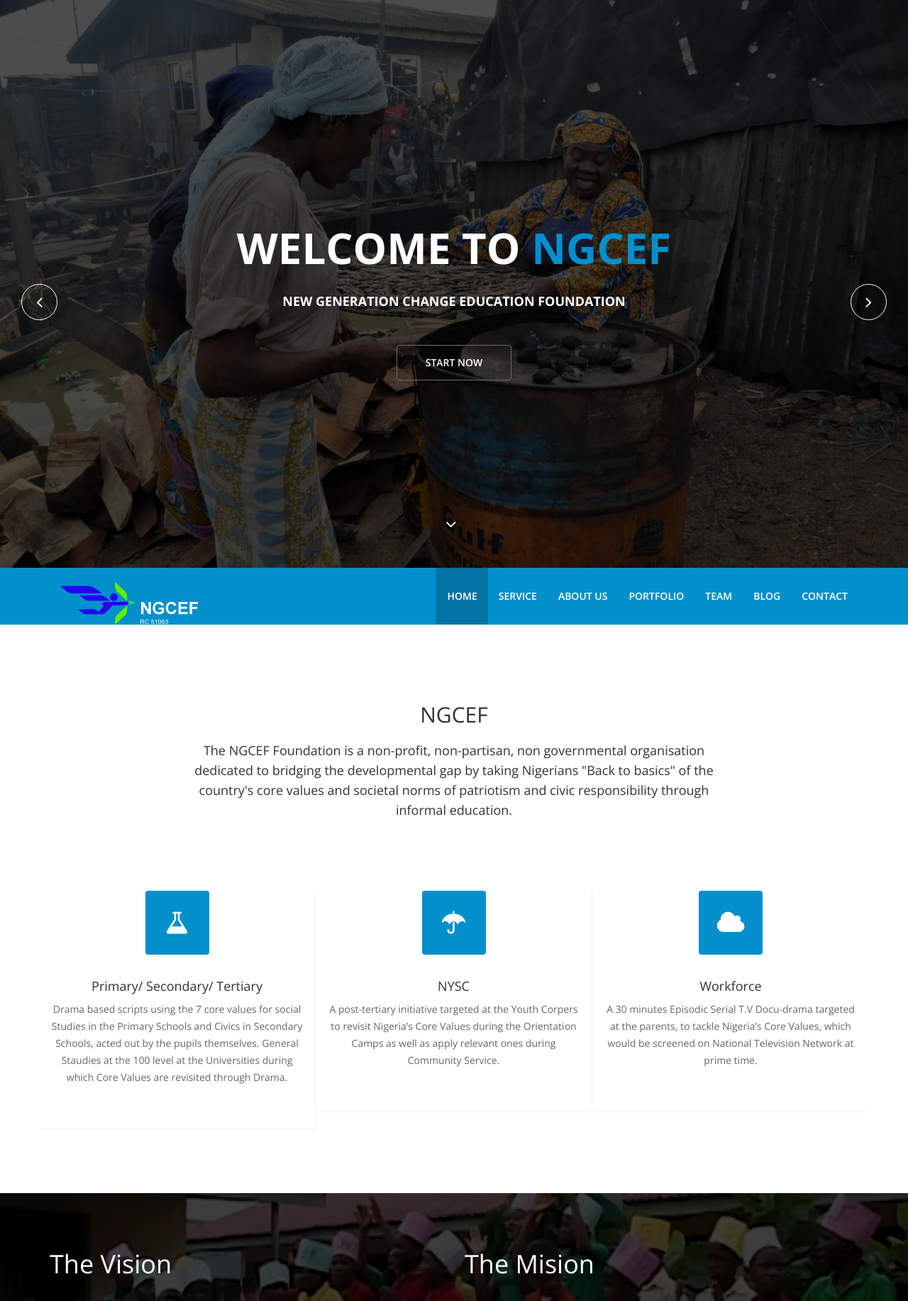
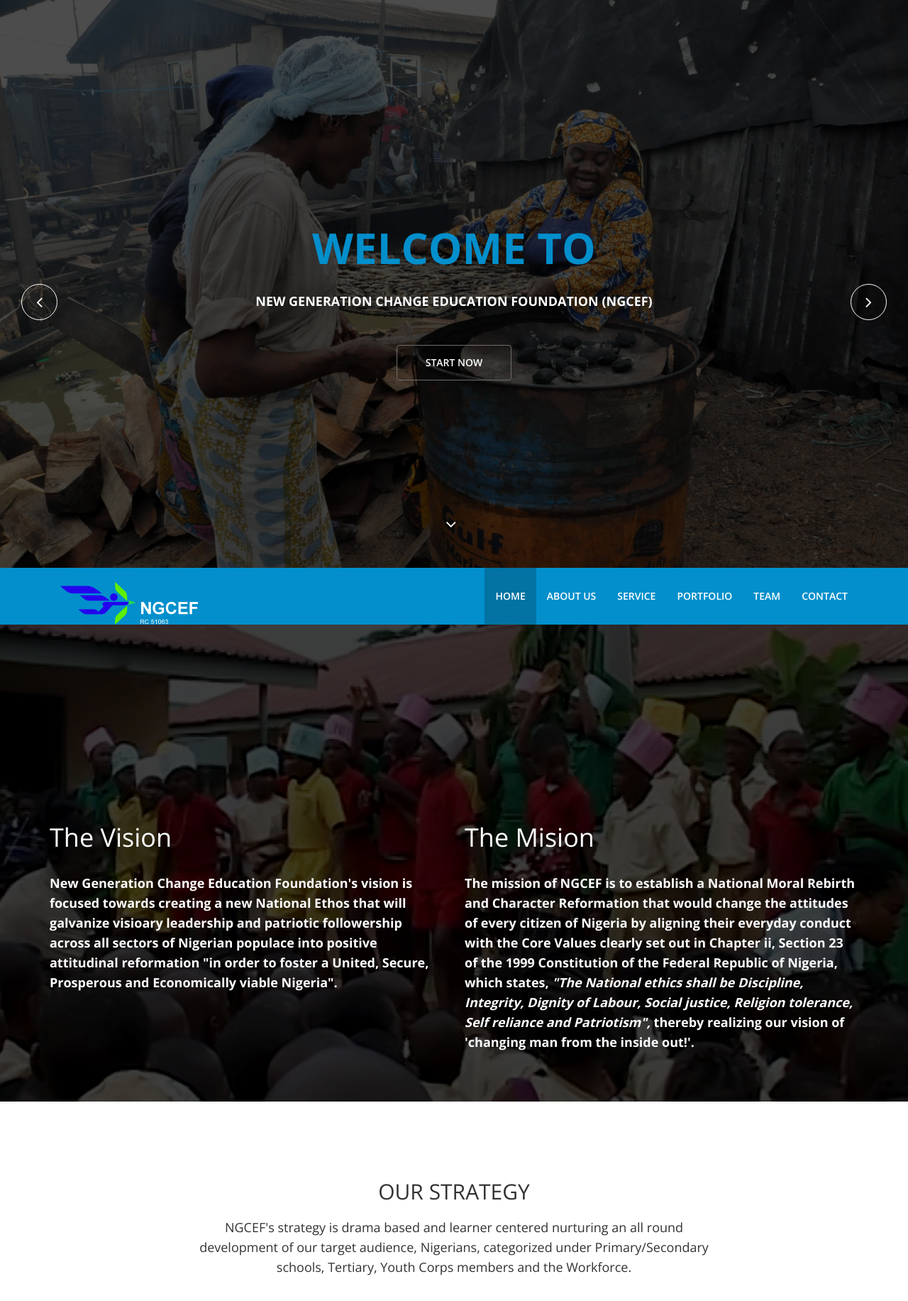
Before and after one commit to dimejiajasin/NGCEFWEBProject, a PHP site: page /src/views/index.html in a window 1280 px wide. Shown: the top 1833 px of the page at 71% size. Run offline with PHP 8.4, Linux system fonts and the light colour scheme; some libraries are stand-ins or nearby versions.

Commit message:
Updates from feedback from client.

```diff
--- a/package.json
+++ b/package.json
@@ -13,6 +13,7 @@
   "dependencies": {
     "consolidate": "^0.14.1",
     "express": "^4.14.0",
+    "google-maps": "^3.2.1",
     "nunjucks": "^2.4.2"
   }
 }
--- a/public/css/main.css
+++ b/public/css/main.css
@@ -584,7 +584,7 @@
 **************************/
 #features {
   text-align: center;
-  background-image: url(../images/features-bg.jpg);
+  background-image: url(../images/DSC_0184.JPG);
 }
 
 #features i {
--- a/src/views/index.html
+++ b/src/views/index.html
@@ -36,30 +36,30 @@
       <div class="carousel-inner">
         <div class="item active" style="background-image: url(images/slider/DSC_0581.JPG)">
           <div class="caption">
-            <h1 class="animated fadeInLeftBig">Welcome to <span>NGCEF</span></h1>
-            <p class="animated fadeInRightBig"><strong>NEW GENERATION CHANGE EDUCATION FOUNDATION</strong></p>
-            <a data-scroll class="btn btn-start animated fadeInUpBig" href="#services">Start now</a>
+            <h1 class="animated fadeInLeftBig"><span>Welcome to </span></h1>
+            <p class="animated fadeInRightBig"><strong>NEW GENERATION CHANGE EDUCATION FOUNDATION (NGCEF)</strong></p>
+            <a data-scroll class="btn btn-start animated fadeInUpBig" href="#about-us">Start now</a>
           </div>
         </div>
         <div class="item" style="background-image: url(images/slider/DSC_0653.JPG)">
           <div class="caption">
-            <h1 class="animated fadeInLeftBig"><span>OUR MISSION</span> : Social Agents... </h1>
-            <p class="animated fadeInRightBig">Changing Nigeria from the inside out</p>
-            <a data-scroll class="btn btn-start animated fadeInUpBig" href="#services">Start now</a>
+            <h1 class="animated fadeInLeftBig"><span>  Social Agents</span> </h1>
+            <p class="animated fadeInRightBig">Changing man from the inside out!</p>
+            <a data-scroll class="btn btn-start animated fadeInUpBig" href="#about-us">Start now</a>
           </div>
         </div>
         <div class="item" style="background-image: url(images/slider/31.jpg)">
           <div class="caption">
             <h1 class="animated fadeInLeftBig">We are <span>Creative</span></h1>
-            <p class="animated fadeInRightBig">Restoring Core Values through Informal Education </p>
-            <a data-scroll class="btn btn-start animated fadeInUpBig" href="#services">Start now</a>
+            <p class="animated fadeInRightBig">Restoring Core Values through Formal and Informal Education </p>
+            <a data-scroll class="btn btn-start animated fadeInUpBig" href="#about-us">Start now</a>
           </div>
         </div>
       </div>
       <a class="left-control" href="#home-slider" data-slide="prev"><i class="fa fa-angle-left"></i></a>
       <a class="right-control" href="#home-slider" data-slide="next"><i class="fa fa-angle-right"></i></a>
 
-      <a id="tohash" href="#services"><i class="fa fa-angle-down"></i></a>
+      <a id="tohash" href="#about-us"><i class="fa fa-angle-down"></i></a>
 
     </div><!--/#home-slider-->
     <div class="main-nav">
@@ -78,75 +78,32 @@
         <div class="collapse navbar-collapse">
           <ul class="nav navbar-nav navbar-right">
             <li class="scroll active"><a href="#home">Home</a></li>
+            <li class="scroll"><a href="#about-us">About Us</a></li>
             <li class="scroll"><a href="#services">Service</a></li>
-            <li class="scroll"><a href="#about-us">About Us</a></li>
             <li class="scroll"><a href="#portfolio">Portfolio</a></li>
             <li class="scroll"><a href="#team">Team</a></li>
-            <li class="scroll"><a href="#blog">Blog</a></li>
+            <!--<li class="scroll"><a href="#blog">Blog</a></li>-->
             <li class="scroll"><a href="#contact">Contact</a></li>
           </ul>
         </div>
       </div>
     </div><!--/#main-nav-->
   </header><!--/#home-->
-  <section id="services">
-    <div class="container">
-      <div class="heading wow fadeInUp" data-wow-duration="1000ms" data-wow-delay="300ms">
-        <div class="row">
-          <div class="text-center col-sm-8 col-sm-offset-2">
-            <h2>NGCEF</h2>
-            <h3 style="line-height: 28px">The NGCEF Foundation is a non-profit, non-partisan, non governmental organisation dedicated to bridging the developmental gap by taking Nigerians "Back to basics" of the country's core values and societal norms of patriotism and civic responsibility through informal education.</h3>
-          </div>
-        </div>
-      </div>
-      <div class="text-center our-services">
-        <div class="row">
-          <div class="col-sm-4 wow fadeInDown" data-wow-duration="1000ms" data-wow-delay="300ms">
-            <div class="service-icon">
-              <i class="fa fa-flask"></i>
-            </div>
-            <div class="service-info">
-              <h3>Primary/ Secondary/ Tertiary</h3>
-              <p>Drama based scripts using the 7 core values for social Studies in the Primary Schools and Civics in Secondary Schools, acted out by the pupils themselves. General Staudies at the 100 level at the Universities during which Core Values are revisited through Drama.</p>
-            </div>
-          </div>
-          <div class="col-sm-4 wow fadeInDown" data-wow-duration="1000ms" data-wow-delay="450ms">
-            <div class="service-icon">
-              <i class="fa fa-umbrella"></i>
-            </div>
-            <div class="service-info">
-              <h3>NYSC</h3>
-              <p>A post-tertiary initiative targeted at the Youth Corpers to revisit Nigeria’s Core Values during the Orientation Camps as well as apply relevant ones during Community Service.</p>
-            </div>
-          </div>
-          <div class="col-sm-4 wow fadeInDown" data-wow-duration="1000ms" data-wow-delay="550ms">
-            <div class="service-icon">
-              <i class="fa fa-cloud"></i>
-            </div>
-            <div class="service-info">
-              <h3>Workforce</h3>
-              <p>A 30 minutes Episodic Serial T.V Docu-drama targeted at the parents, to tackle Nigeria’s Core Values, which would be screened on National Television Network at prime time.</p>
-            </div>
-          </div>
-        </div>
-      </div>
-    </div>
-  </section><!--/#services-->
+
   <section id="about-us" class="parallax">
     <div class="container">
+      <div style="height: 200px"></div>
       <div class="row">
         <div class="col-sm-6">
           <div class="about-info wow fadeInUp" data-wow-duration="1000ms" data-wow-delay="300ms">
             <h1>The Vision</h1>
-            <h3 style="line-height: 28px"><strong>The need for a NATIONAL MORAL REBIRTH and CHARACTER REFORMATION that will galvanize visionary leadership and patriotic followership is much greater now than ever before.
-
-              New Generation Change Education Foundation, NGCEF, inaugurated on March 27, 2013, is all about “Changing Man from the Inside Out” as a result of a deliberate effort, not only at Governmental level, but also in the private sector, civil societies, religious groups, schools and families in attitudinal reformation, focused towards creating a new national ethos.</strong></h3>
+            <h3 style="line-height: 28px"><strong>New Generation Change Education Foundation's vision is focused towards creating a new National Ethos that will galvanize visioary leadership and patriotic followership across all sectors of Nigerian populace into positive attitudinal reformation "in order to foster a United, Secure, Prosperous and Economically viable Nigeria".</strong></h3>
           </div>
         </div>
         <div class="col-sm-6">
           <div class="about-info wow fadeInUp" data-wow-duration="1000ms" data-wow-delay="300ms">
             <h1>The Mision</h1>
-            <h3 style="line-height: 28px"><strong>In essence, NGCEF’s mission is to change the attitude and value system of every boy, every girl, every man, every woman in Nigeria by aligning their everyday conduct with the Core Values clearly set out in Chapter II, Section 23 of the 1999 Constitution of the Federal Republic of Nigeria which states, “The National ethics shall be Discipline, Integrity, Dignity of Labour, Social Justice, Religious Tolerance, Self-Reliance and Patriotism.</strong></h3>
+            <h3 style="line-height: 28px"><strong>The mission of NGCEF is to establish a National Moral Rebirth and Character Reformation that would change the attitudes of every citizen of Nigeria by aligning their everyday conduct with the Core Values clearly set out in Chapter ii, Section 23 of the 1999 Constitution of the Federal Republic of Nigeria, which states, <em>"The National ethics shall be Discipline, Integrity, Dignity of Labour, Social justice, Religion tolerance, Self reliance and Patriotism",</em> thereby realizing our vision of 'changing man from the inside out!'.</strong></h3>
           </div>
 
 
@@ -183,12 +140,57 @@
     </div>
   </section><!--/#about-us-->
 
+  <section id="services">
+    <div class="container">
+      <div class="heading wow fadeInUp" data-wow-duration="1000ms" data-wow-delay="300ms">
+        <div class="row">
+          <div class="text-center col-sm-8 col-sm-offset-2">
+            <h2>OUR STRATEGY </h2>
+            <h3 style="line-height: 28px">NGCEF's strategy is drama based and learner centered nurturing an all round development of our target audience, Nigerians, categorized under Primary/Secondary schools, Tertiary, Youth Corps members and the Workforce.</h3>
+          </div>
+        </div>
+      </div>
+      <div class="text-center our-services">
+        <div class="row">
+          <div class="col-sm-4 wow fadeInDown" data-wow-duration="1000ms" data-wow-delay="300ms">
+            <div class="service-icon">
+              <i class="fa fa-flask"></i>
+            </div>
+            <div class="service-info">
+              <h3>Primary/ Secondary/ Tertiary</h3>
+              <p>Drama based scripts using the 7 core values for Social Studies in the Primary Schools and Civics in Secondary Schools, acted out by the pupils themselves. General Staudies at the 100 level at the Universities during which Core Values are revisited through Drama.</p>
+            </div>
+          </div>
+          <div class="col-sm-4 wow fadeInDown" data-wow-duration="1000ms" data-wow-delay="450ms">
+            <div class="service-icon">
+              <i class="fa fa-umbrella"></i>
+            </div>
+            <div class="service-info">
+              <h3>NYSC</h3>
+              <p>A post-tertiary initiative targeted at the Youth Corpers to revisit Nigeria’s Core Values during the Orientation Camps as well as apply relevant ones during Community Service.</p>
+            </div>
+          </div>
+          <div class="col-sm-4 wow fadeInDown" data-wow-duration="1000ms" data-wow-delay="550ms">
+            <div class="service-icon">
+              <i class="fa fa-cloud"></i>
+            </div>
+            <div class="service-info">
+              <h3>Workforce</h3>
+              <p>A 30 minutes serial T.V Docu-drama targeted at the parents, to tackle Nigerias Core Values, vis-a-vis their application at work. Screening would be on National Television Network(T.V./Radio) at prime time.</p>
+            </div>
+          </div>
+        </div>
+      </div>
+    </div>
+  </section><!--/#services-->
+
+
   <section id="portfolio">
     <div class="container">
       <div class="row">
         <div class="heading text-center col-sm-8 col-sm-offset-2 wow fadeInUp" data-wow-duration="1000ms" data-wow-delay="300ms">
           <h2>Our Portfolio</h2>
-          <p>These pictures are some of the projects which we have had the priveledge of developing towards the overarching mission of NGCEF</p>
+          <p>These pictures are some of the projects which we have had the priviledge of developing towards the overarching mission of NGCEF</p>
         </div>
       </div>
     </div>
@@ -261,7 +263,7 @@
         <div class="col-sm-3">
           <div class="folio-item wow fadeInLeftBig" data-wow-duration="1000ms" data-wow-delay="600ms">
             <div class="folio-image">
-              <img class="img-responsive" src="images/portfolio/Thumbs/t_DSC_0246.JPG" alt="">
+              <img class="img-responsive" src="images/portfolio/t_DSC_0246.JPG" alt="">
             </div>
             <div class="overlay">
               <div class="overlay-content">
@@ -460,7 +462,7 @@
               <div class="overlay-content">
                 <div class="overlay-text">
                   <div class="folio-info">
-                    <h3>Inagural Public Presentation</h3>
+                    <h3>Vote Right</h3>
                     <p>Drama, Lecture </p>
                   </div>
                   <div class="folio-overview">
@@ -481,7 +483,7 @@
               <div class="overlay-content">
                 <div class="overlay-text">
                   <div class="folio-info">
-                    <h3>Inagural Public Presentation</h3>
+                    <h3>Vote Right</h3>
                     <p>Drama, Lecture </p>
                   </div>
                   <div class="folio-overview">
@@ -502,7 +504,7 @@
               <div class="overlay-content">
                 <div class="overlay-text">
                   <div class="folio-info">
-                    <h3>Inagural Public Presentation</h3>
+                    <h3>Vote Right</h3>
                     <p>Drama, Lecture </p>
                   </div>
                   <div class="folio-overview">
@@ -523,7 +525,7 @@
               <div class="overlay-content">
                 <div class="overlay-text">
                   <div class="folio-info">
-                    <h3>Inagural Public Presentation</h3>
+                    <h3>Vote Right</h3>
                     <p>Drama, Lecture </p>
                   </div>
                   <div class="folio-overview">
@@ -544,12 +546,45 @@
     </div><!-- /#portfolio-single-wrap -->
   </section><!--/#portfolio-->
 
+  <section id="twitter" class="parallax">
+    <div>
+      <a class="twitter-left-control" href="#twitter-carousel" role="button" data-slide="prev"><i class="fa fa-angle-left"></i></a>
+      <a class="twitter-right-control" href="#twitter-carousel" role="button" data-slide="next"><i class="fa fa-angle-right"></i></a>
+      <div class="container">
+        <div class="row">
+          <div class="col-sm-8 col-sm-offset-2">
+            <div class="twitter-icon text-center">
+              <i class="fa fa-twitter"></i>
+              <h4>Testimonials</h4>
+            </div>
+            <div id="twitter-carousel" class="carousel slide" data-ride="carousel">
+              <div class="carousel-inner">
+                <div class="item active wow fadeIn" data-wow-duration="1000ms" data-wow-delay="300ms">
+                  <p>“What NGCEF has taken the children through is wonderful and educative and it would make changes in the lives of the children and the country. The playlets would go deep in the memory of the children and it would revive the country”.<br><strong>Mrs. Sholabomi Abiola Fadola </strong>– Principal, Immaculate Hearts Comprehensive Senior High School.</p>
+                </div>
+                <div class="item">
+                  <p>“The prime movers of NGCEF in the last six weeks have demonstrated that Morals capable of changing attitudes and characters can indeed groom primary schools pupils to become good leaders of tomorrow. Obviously, the panacea for corrupt behavior is the NGCEF’s initiative”.<br><strong>Mr. Makinde </strong>– Head Teacher, St. Francis Nursery Primary School.</p>
+                </div>
+                <div class="item">
+                  <p>“NGCEF’s initiative really helps. As a teacher, whenever i ask them questions, they participate more easily because of what they have seen in the drama. I recommend this kind of initiative to the Government for better understanding of subject matters in the classrooms”.<br><strong>Ms. Asunmo Oluwakemi </strong>– Civics Teacher, Immaculate Hearts Comprehensive Senior High School.</p>
+                </div>
+                <div class="item">
+                  <p>“ The Drama sketch taught Core Values needed in life as well as preparing us for Civics in WAEC examination”<br><strong>Umeh Abraham </strong>– Student, Immerculate Heart.</p>
+                </div>
+              </div>
+            </div>
+          </div>
+        </div>
+      </div>
+    </div>
+  </section><!--/#twitter-->
+
   <section id="team">
     <div class="container">
       <div class="row">
         <div class="heading text-center col-sm-8 col-sm-offset-2 wow fadeInUp" data-wow-duration="1200ms" data-wow-delay="300ms">
           <h2>The Team</h2>
-          <p>Our Success team is made of various dedicated Nigerians of pedigree carrying and sustaining the NGCEF vision in various capacities.</p>
+          <p>Our Success team consists of dedicated Nigerians with pedigree upholding and sustaining NGCEF's vision in various capacities.</p>
         </div>
       </div>
       <div class="team-members">
@@ -907,38 +942,7 @@
     </div>
   </section><!--/#features-->
 
-  <section id="twitter" class="parallax">
-    <div>
-      <a class="twitter-left-control" href="#twitter-carousel" role="button" data-slide="prev"><i class="fa fa-angle-left"></i></a>
-      <a class="twitter-right-control" href="#twitter-carousel" role="button" data-slide="next"><i class="fa fa-angle-right"></i></a>
-      <div class="container">
-        <div class="row">
-          <div class="col-sm-8 col-sm-offset-2">
-            <div class="twitter-icon text-center">
-              <i class="fa fa-twitter"></i>
-              <h4>Testimonials</h4>
-            </div>
-            <div id="twitter-carousel" class="carousel slide" data-ride="carousel">
-              <div class="carousel-inner">
-                <div class="item active wow fadeIn" data-wow-duration="1000ms" data-wow-delay="300ms">
-                  <p>“What NGCEF has taken the children through is wonderful and educative and it would make changes in the lives of the children and the country. The playlets would go deep in the memory of the children and it would revive the country”.<br><strong>Mrs. Sholabomi Abiola Fadola </strong>– Principal, Immaculate Hearts Comprehensive Senior High School.</p>
-                </div>
-                <div class="item">
-                  <p>“The prime movers of NGCEF in the last six weeks have demonstrated that Morals capable of changing attitudes and characters can indeed groom primary schools pupils to become good leaders of tomorrow. Obviously, the panacea for corrupt behavior is the NGCEF’s initiative”.<br><strong>Mr. Makinde </strong>– Head Teacher, St. Francis Nursery Primary School.</p>
-                </div>
-                <div class="item">
-                  <p>“NGCEF’s initiative really helps. As a teacher, whenever i ask them questions, they participate more easily because of what they have seen in the drama. I recommend this kind of initiative to the Government for better understanding of subject matters in the classrooms”.<br><strong>Ms. Asunmo Oluwakemi </strong>– Civics Teacher, Immaculate Hearts Comprehensive Senior High School.</p>
-                </div>
-                <div class="item">
-                  <p>“ The Drama sketch taught Core Values needed in life as well as preparing us for Civics in WAEC examination”<br><strong>Umeh Abraham </strong>– Student, Immerculate Hearts Comprehensive Senior High School.</p>
-                </div>
-              </div>
-            </div>
-          </div>
-        </div>
-      </div>
-    </div>
-  </section><!--/#twitter-->
+
 
   <section id="contact">
     <div id="google-map" class="wow fadeIn" data-latitude="6.620559" data-longitude="3.379343" data-wow-duration="1000ms" data-wow-delay="400ms"></div>
@@ -981,11 +985,11 @@
               <div class="contact-info wow fadeInUp" data-wow-duration="1000ms" data-wow-delay="300ms">
                 <p>We are looking forward to hearing from you.</p>
                 <ul class="address">
-                  <li><i class="fa fa-map-marker"></i> <span> Address:</span>32 KAYODE TAIWO STREET, MAGODO GRA PHASE 2, SHANGISHA. LAGOS. </li>
+                  <li><i class="fa fa-map-marker"></i> <span> Address:</span>32 KAYODE TAIWO STREET, MAGODO GRA PHASE 2, LAGOS. </li>
                   <li><i class="fa fa-phone"></i> <span> Phone:</span> +234 802 320 3792 (Corporate) </li>
                   <li><i class="fa fa-phone"></i> <span> Phone:</span> +234 802 302 2350 (Seyi)  </li>
-                  <li><i class="fa fa-envelope"></i> <span> Email:</span><a href="mailto:someone@yoursite.com"> support@oxygen.com</a></li>
-                  <li><i class="fa fa-globe"></i> <span> Website:</span> <a href="#">www.sitename.com</a></li>
+                  <li><i class="fa fa-envelope"></i> <span> Email:</span><a href="mailto:someone@yoursite.com"> ngcefmail@gmail.com</a></li>
+                  <li><i class="fa fa-globe"></i> <span> Website:</span> <a href="#">www.ngcef.org</a></li>
                 </ul>
               </div>
             </div>
@@ -1002,11 +1006,12 @@
         </div>
         <div class="social-icons">
           <ul>
-            <!--<li><a class="envelope" href="#"><i class="fa fa-envelope"></i></a></li>-->
+            <li><a class="envelope" href="#"><i class="fa fa-envelope"></i></a></li>
             <li><a class="twitter" href="#"><i class="fa fa-twitter"></i></a></li>
-            <!--<li><a class="dribbble" href="#"><i class="fa fa-dribbble"></i></a></li>-->
+            <li><a class="instagram" href="#"><i class="fa fa-instagram"></i></a></li>
+            <li><a class="Skype" href="#"><i class="fa fa-skype"></i></a></li>
             <li><a class="facebook" href="#"><i class="fa fa-facebook"></i></a></li>
-            <!--<li><a class="linkedin" href="#"><i class="fa fa-linkedin"></i></a></li>-->
+            <li><a class="linkedin" href="#"><i class="fa fa-linkedin"></i></a></li>
             <li><a class="youtube" href="#"><i class="fa fa-youtube"></i></a></li>
           </ul>
         </div>
```
Also changed, not shown: public/images/DSC_0184.JPG (added), public/images/team/DSC_0184.JPG (added). Lines whose indentation alone changed are shown as unchanged.
